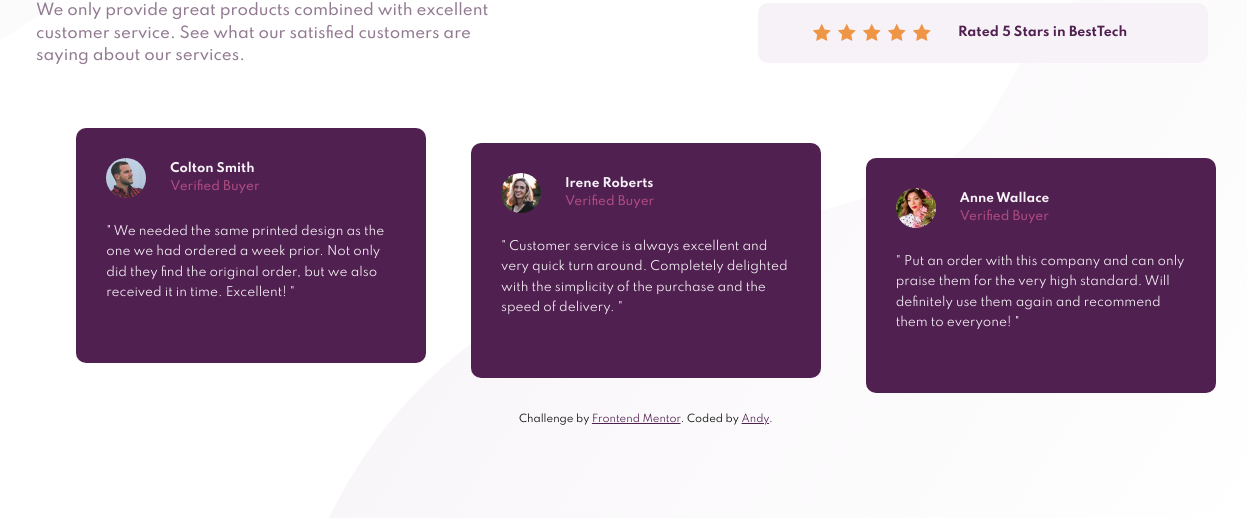
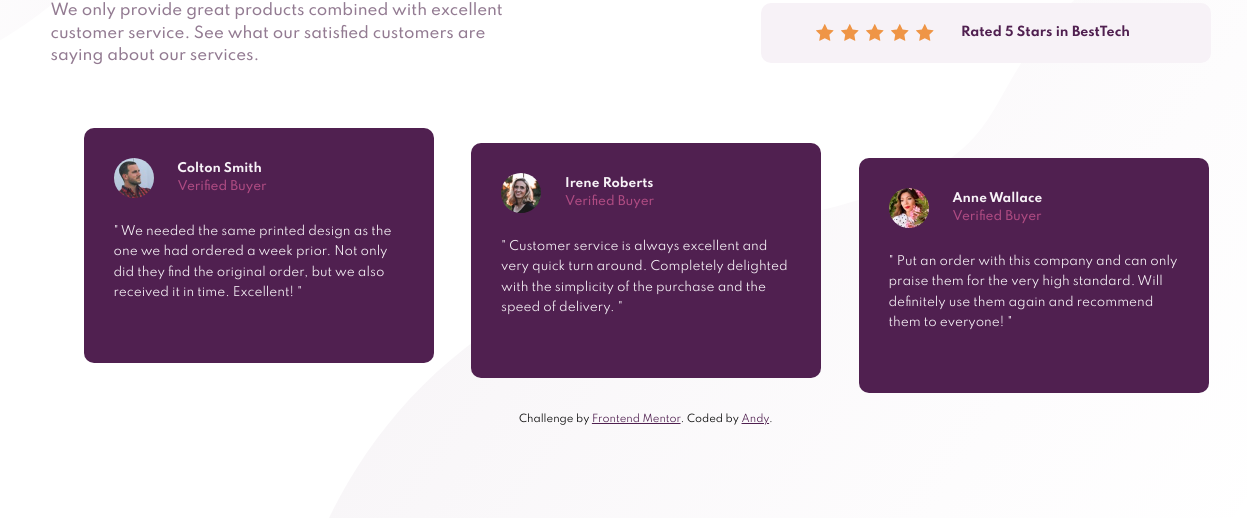
Before and after one commit to AndyAshley/Social-Proof-Challenge, a plain HTML site: page index.html in a window 1536 px wide. Shown: the part 282-800 px from the top of the page, without its empty margins (122-1369 px from the left). Drawn offline with Linux system fonts and the light colour scheme.

Commit message:
readme update

```diff
--- a/css/style.css
+++ b/css/style.css
@@ -304,6 +304,12 @@ blockquote {
   }
 }
 
+@media (min-width: 1440px) {
+  .container {
+    max-width: 1200px;
+  }
+}
+
 @media (max-width: 425px) {
   body {
     background-image: url("../images/bg-pattern-top-mobile.svg"),
```
Also changed, not shown: images/social-desktop.png (added), images/social-mobile.png (added), 2 other files.
